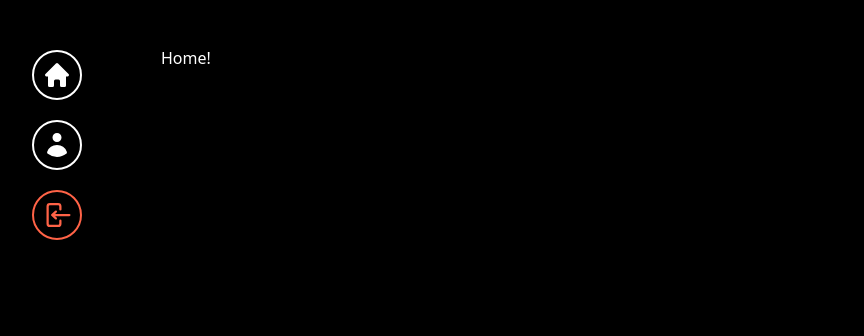
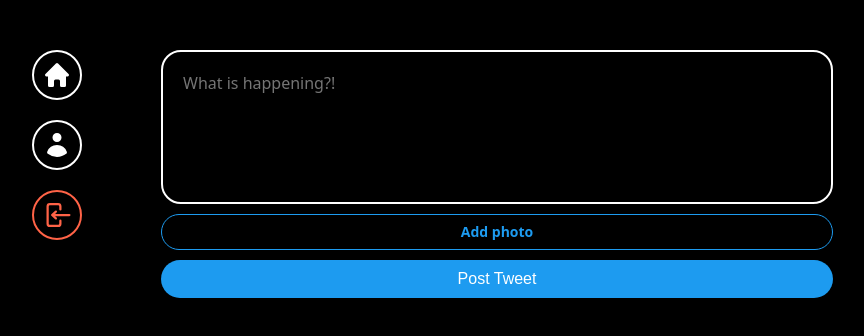
Before and after one commit to seung-mii/X-clone, a React (Vite) app: page / in a window 1280 px wide. Shown: the top 336 px of the page, without its empty margins (237-1101 px from the left). Built offline with nearby package versions, Linux system fonts and the light colour scheme; no server answers; sample sign-in values are in the browser's storage; the HTML template or start-up script is replaced by a standard one.

Commit message:
feat : tweet post 기능

```diff
--- /dev/null
+++ b/src/components/post.tsx
@@ -0,0 +1,151 @@
+import { addDoc, collection, updateDoc } from "firebase/firestore";
+import { useState } from "react";
+import { styled } from "styled-components";
+import { auth, db, storage } from "../firebase";
+import { getDownloadURL, ref, uploadBytes } from "firebase/storage";
+
+const Form = styled.form`
+  display: flex;
+  flex-direction: column;
+  gap: 10px;
+`;
+
+const TextArea = styled.textarea`
+  border: 2px solid white;
+  padding: 20px;
+  border-radius: 20px;
+  font-size: 16px;
+  color: white;
+  background-color: black;
+  width: 100%;
+  resize: none;
+  font-family: system-ui, -apple-system, BlinkMacSystemFont, "Segoe UI", Roboto,
+    Oxygen, Ubuntu, Cantarell, "Open Sans", "Helvetica Neue", sans-serif;
+  &::placeholder {
+    font-size: 16px;
+  }
+  &:focus {
+    outline: none;
+    border-color: #1d9bf0;
+  }
+`;
+
+const AttachFileButton = styled.label`
+  padding: 10px 0px;
+  color: #1d9bf0;
+  text-align: center;
+  border-radius: 20px;
+  border: 1px solid #1d9bf0;
+  font-size: 14px;
+  font-weight: 600;
+  cursor: pointer;
+`;
+
+const AttachFileInput = styled.input`
+  display: none;
+`;
+
+const SubmitBtn = styled.input`
+  background-color: #1d9bf0;
+  color: white;
+  border: none;
+  padding: 10px 0px;
+  border-radius: 20px;
+  font-size: 16px;
+  cursor: pointer;
+  &:hover,
+  &:active {
+    opacity: 0.9;
+  }
+`;
+
+export default function Post() {
+  const [isLoading, setLoading] = useState(false);
+  const [tweet, setTweet] = useState("");
+  const [file, setFile] = useState<File | null>(null);
+
+  const onChange = (e: React.ChangeEvent<HTMLTextAreaElement>) => {
+    setTweet(e.target.value);
+  };
+
+  const onFileChange = (e: React.ChangeEvent<HTMLInputElement>) => {
+    const { files } = e.target;
+    if (files && files.length === 1) {
+      setFile(files[0]);
+      // input은 여러 개의 파일을 업로드하게 해주는데 이때 파일 하나만 업로드할 수 있도록 함
+    }
+  };
+
+  const onSubmit = async (e: React.FormEvent<HTMLFormElement>) => {
+    e.preventDefault();
+    const user = auth.currentUser;
+    if (!user || isLoading || tweet === "" || tweet.length > 180) return;
+    try {
+      setLoading(true);
+
+      const doc = await addDoc(collection(db, "tweets"), {
+        tweet,
+        createdAt: Date.now(),
+        username: user.displayName || "Anonymous",
+        userId: user.uid,
+        // 나중에 트윗을 삭제할 때 트윗의 작성자만 삭제를 할 수 있도록 할 건데
+        // 유저의 ID와 userId에 저장된 ID가 일치하는 지 확인해야 하니까 유저 ID도 저장
+      });
+
+      if (file) {
+        // 업로드된 파일이 저장되는 폴더명과 파일명 지정
+        const locationRef = ref(
+          storage,
+          `tweets/${user.uid}-${user.displayName}/${doc.id}`
+          // 업로드된 파일은 tweets/(유저 ID)/(문서 ID)에 저장됨
+          // tweets라는 폴더 내에 유저가 올리는 모든 파일은 해당 유저의 폴더 안에 저장하고 이미지의 이름을 트윗의 ID로 하여 빨리 삭제하도록 함
+        );
+
+        // 파일을 어디에 저장하고 싶은 지 알려줘야 함
+        const result = await uploadBytes(locationRef, file);
+        const url = await getDownloadURL(result.ref);
+
+        // 파일을 업로드한 후에 그 파일의 url을 받아서 전에 적었던 트윗에 이미지 url을 함께 저장
+        await updateDoc(doc, {
+          photo: url,
+        });
+      }
+
+      setTweet("");
+      setFile(null);
+    } catch (e) {
+      console.log(e);
+    } finally {
+      setLoading(false);
+    }
+  };
+
+
+  return (
+    <Form onSubmit={onSubmit}>
+      <TextArea
+        required
+        rows={5}
+        maxLength={180}
+        onChange={onChange}
+        value={tweet}
+        placeholder="What is happening?!"
+      />
+      <AttachFileButton htmlFor="file">
+        {file ? "Photo added" : "Add photo"}
+      </AttachFileButton>
+      {/* htmlFor과 id를 연결해놔서 Add photo를 눌러도 아래의 파일 input이 실행됨 */}
+      <AttachFileInput
+        onChange={onFileChange}
+        type="file"
+        id="file"
+        accept="image/*"
+        // 이미지 파일이라면 모든 확장자 가능
+      />
+      <SubmitBtn
+        type="submit"
+        value={isLoading ? "Posting..." : "Post Tweet"}
+      />
+    </Form>
+  );
+}
--- a/src/firebase.ts
+++ b/src/firebase.ts
@@ -1,6 +1,8 @@
 // script 태그로 firebase를 추가
 import { initializeApp } from "firebase/app";
 import { getAuth } from "firebase/auth";
+import { getFirestore } from "firebase/firestore";
+import { getStorage } from "firebase/storage";
 
 const firebaseConfig = {
   apiKey: "AIzaSyAOJRX76hbh4ph3HjDv5yv9RwAy1ebruwM",
@@ -13,4 +15,6 @@
 
 const app = initializeApp(firebaseConfig);
 
-export const auth = getAuth(app); // app에 대한 인증 서비스 사용
+export const auth = getAuth(app);       // app에 대한 인증 서비스 사용
+export const storage = getStorage(app); // 스토리지에 대한 엑세스 권한 얻기
+export const db = getFirestore(app);    // 데이터베이스에 대한 엑세스 권한 얻기
--- a/src/routes/home.tsx
+++ b/src/routes/home.tsx
@@ -1,3 +1,12 @@
+import { styled } from "styled-components";
+import Post from "../components/post";
+
+const Wrapper = styled.div``;
+
 export default function Home() {
-  return <h1>Home!</h1>;
+  return (
+    <Wrapper>
+      <Post />
+    </Wrapper>
+  );
 }
```
